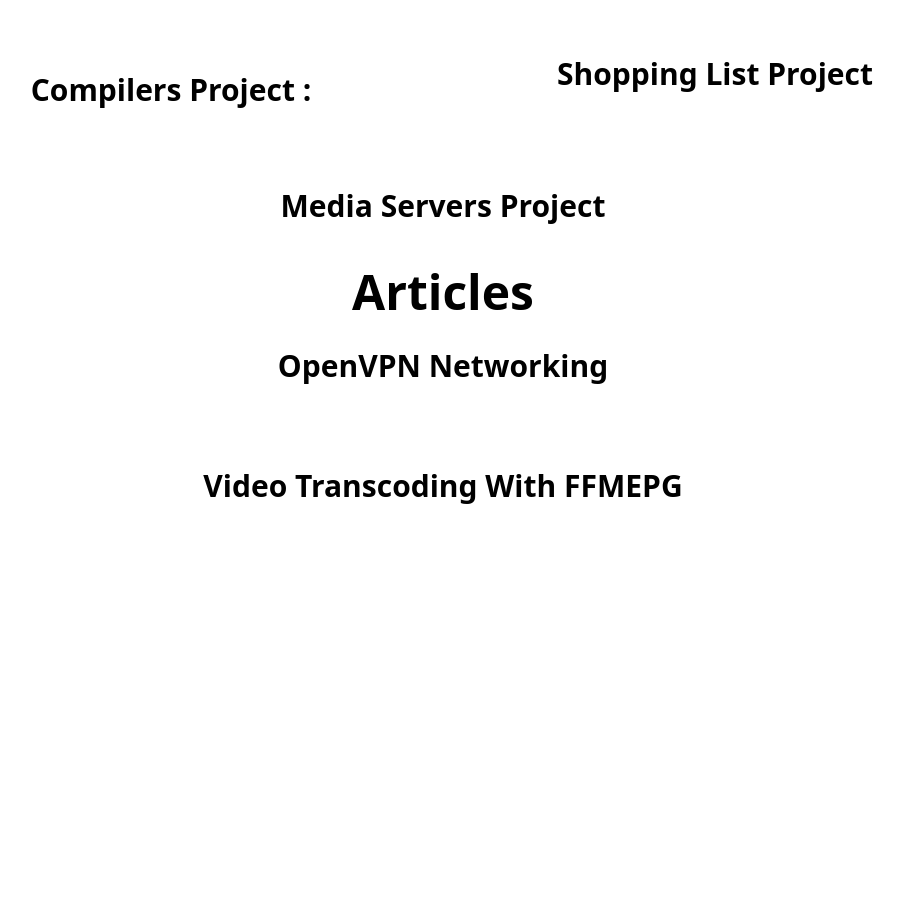
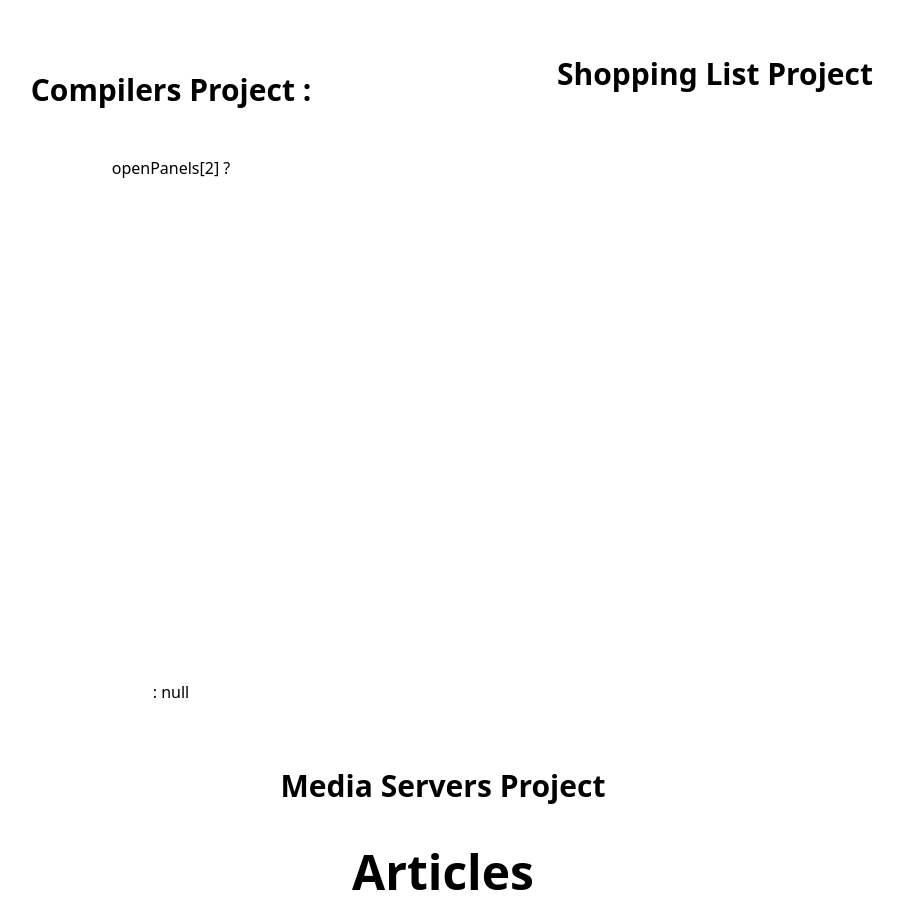
Before and after one commit to PranoSA/New-Portfolio-Site, a Next.js app: page / in a window 1280 px wide. Shown: the part 480-1397 px from the top of the page, without its empty margins (197-1101 px from the left). Before the commit the page ends 1148 px from the top, so only its background shows below. Built offline with nearby package versions, Linux system fonts and the light colour scheme.

Commit message:
Updated Fixed Version Of Compiler Package

```diff
--- a/package.json
+++ b/package.json
@@ -9,8 +9,9 @@
     "lint": "next lint"
   },
   "dependencies": {
-    "@pranosa/makebelieve_parse_precedence": "^0.0.2",
+    "@pranosa/makebelieve_parse_precedence": "^0.0.5",
     "@types/npm": "^7.19.3",
+    "d3": "^7.8.5",
     "i": "^0.3.7",
     "next": "14.1.0",
     "node-fetch": "^3.3.2",
@@ -18,6 +19,7 @@
     "react-dom": "^18"
   },
   "devDependencies": {
+    "@types/d3": "^7.4.3",
     "@types/node": "^20",
     "@types/react": "^18",
     "@types/react-dom": "^18",
--- a/src/app/page.tsx
+++ b/src/app/page.tsx
@@ -1,24 +1,25 @@
 'use client';
+
+// @ts-nocheck
 import { UnicodeCharacterInformation } from '../components/unicode';
 import { UnicodePanel } from '../components/unicode';
 import { CorsPanel } from '../components/cors_panel';
 import './globals.css';
-import { Lexer, coinTypesValues } from '@pranosa/makebelieve_parse_precedence';
-import { SourceCode, Token } from '@pranosa/makebelieve_parse_precedence';
-import { Parser, Program, Opcode } from '@pranosa/makebelieve_parse_precedence';
-import {
-  VM,
-  runProgram,
-} from '@pranosa/makebelieve_parse_precedence/dist/esm/vm';
 
 import {
-  AST,
+  Parser,
+  Lexer,
+  VM,
+  AstBranch,
+  runProgram,
   PrecedenceArgument,
-  PrecedenceList,
+  genAST,
+  runAST,
 } from '@pranosa/makebelieve_parse_precedence';
+import * as d3 from 'd3';
 
 import Image from 'next/image';
-import { useState } from 'react';
+import { useEffect, useRef, useState } from 'react';
 import CompilerTile from '@/components/compilers';
 
 export default function Home() {
@@ -59,6 +60,12 @@ export default function Home() {
   const [allowned, setAllowned] = useState<boolean>(false);
   const [sourceCode, setSourceCode] = useState<string>('');
   const [result, setResult] = useState<number>(0);
+  const [ast, setAST] = useState<AstBranch>({
+    operator: 'root',
+    left: undefined,
+    right: undefined,
+  });
+  const d3ref = useRef<SVGSVGElement>(null);
 
   const [precedenceArguments, setPrecedenceArguments] =
     useState<PrecedenceArgument>({
@@ -76,6 +83,15 @@ export default function Home() {
       [field]: e.target.value,
     });
   };
+  interface Node {
+    name: string;
+    left?: Node;
+    right?: Node;
+  }
+
+  interface CompilerProps {
+    ast: Node;
+  }
 
   const runCompiler = () => {
     const tokens = Lexer(sourceCode);
@@ -90,6 +106,23 @@ export default function Home() {
     };
 
     runProgram(new_vm);
+
+    const vm_for_ast: VM = {
+      stack: [],
+      top: 0,
+      program: parser.bytecode,
+      ip: 0,
+    };
+
+    console.log(new_vm.stack[new_vm.top - 1]);
+
+    const ast = genAST(vm_for_ast);
+
+    let resultast = runAST(ast[0]);
+
+    console.log(resultast);
+
+    setAST(ast[0]);
 
     const result = new_vm.stack[new_vm.top - 1];
     setResult(result);
@@ -293,8 +326,15 @@ export default function Home() {
                   runCompiler: runCompiler,
                   setSourceCode: (e: React.ChangeEvent<HTMLTextAreaElement>) =>
                     setSourceCode(e.target.value),
+                  AST: ast,
                 })
               : null}
+            {
+              <div className="w-full p-4 text-center">
+                openPanels[2] ?<svg ref={d3ref} width={500} height={500}></svg>:
+                null
+              </div>
+            }
           </div>
         </div>
 
--- a/src/components/compilers.tsx
+++ b/src/components/compilers.tsx
@@ -11,7 +11,14 @@ import {
   PrecedenceArgument,
   PrecedenceList,
 } from '@pranosa/makebelieve_parse_precedence';
+
 import React, { useState } from 'react';
+
+type AstBranch = {
+  operator: string;
+  left: AstBranch | undefined;
+  right: AstBranch | undefined;
+};
 
 type CompilerTileProps = {
   setSourceCode: (e: React.ChangeEvent<HTMLTextAreaElement>) => void;
@@ -23,6 +30,13 @@ type CompilerTileProps = {
   ) => void;
   runCompiler: () => void;
   precedenceArguments: PrecedenceArgument;
+  AST: AstBranch;
+};
+
+//First Level Nodes
+
+const DisplayAST = (props: { AST: AstBranch }) => {
+  <div className="w-full h-1/2 flex flex-col items-center justify-center"></div>;
 };
 
 const CompilerTile = (props: CompilerTileProps) => {
@@ -87,6 +101,7 @@ const CompilerTile = (props: CompilerTileProps) => {
           <h1 className="text-2xl font-bold">{result}</h1>
         </div>
       </div>
+      <div className="w-full h-1/2 flex flex-col items-center justify-center"></div>
     </div>
   );
 };
```
Also changed, not shown: 1 other file (tests, documents, lock files or other folders).
